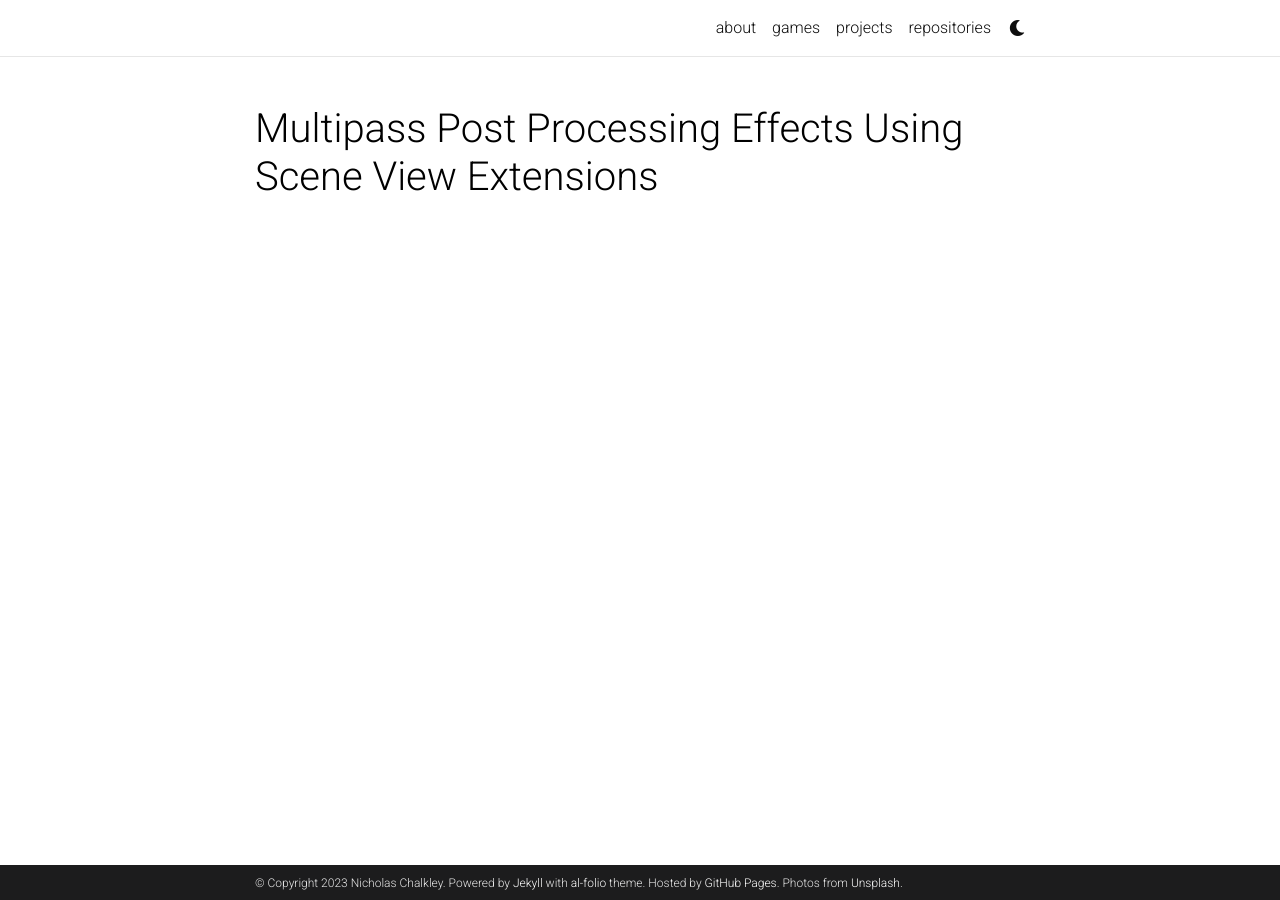
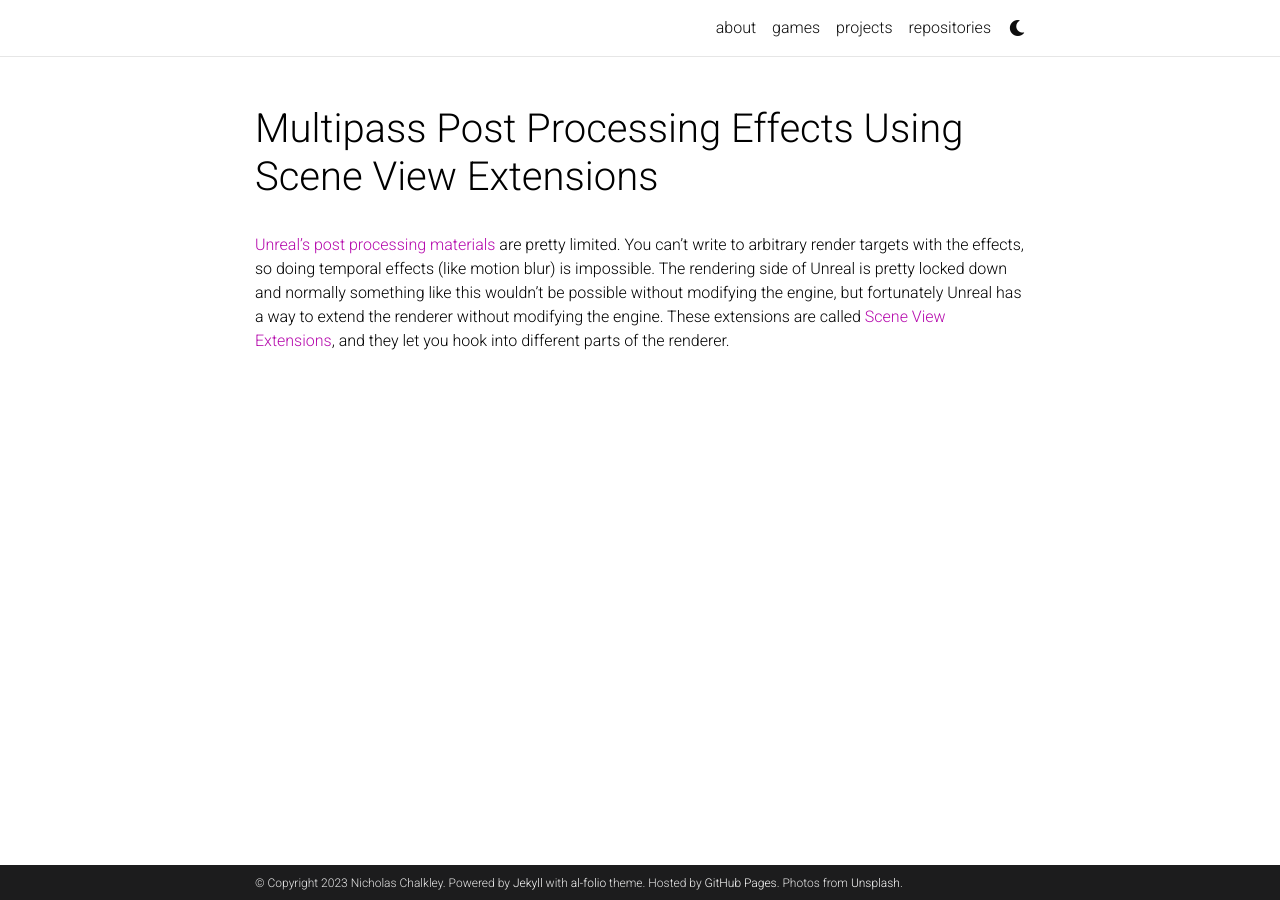
Before and after one commit to nicholas477/nicholas477.github.io, a Jekyll site: the page built from _projects/5_multipass_pp.md, in a window 1280 px wide. Built offline with Jekyll 4.4.1, drawn with Linux system fonts in a browser that asks for light colours; comment, search, counter and statistics services are not loaded; a style sheet for code colours, icons or effects is not loaded.

Commit message:
Working on the multipass pp article

```diff
--- a/_projects/5_multipass_pp.md
+++ b/_projects/5_multipass_pp.md
@@ -4,5 +4,7 @@ title: Multipass Post Processing Effects Using Scene View Extensions
 description:
 img:
 importance: 0
-category: _2023
+category: Unreleased
 ---
+
+[Unreal's post processing materials](https://docs.unrealengine.com/5.3/en-US/post-process-materials-in-unreal-engine/) are pretty limited. You can't write to arbitrary render targets with the effects, so doing temporal effects (like motion blur) is impossible. The rendering side of Unreal is pretty locked down and normally something like this wouldn't be possible without modifying the engine, but fortunately Unreal has a way to extend the renderer without modifying the engine. These extensions are called [Scene View Extensions](https://github.com/EpicGames/UnrealEngine/blob/5ccd1d8b91c944d275d04395a037636837de2c56/Engine/Source/Runtime/Engine/Public/SceneViewExtension.h#L99C9-L99C9), and they let you hook into different parts of the renderer.
```
